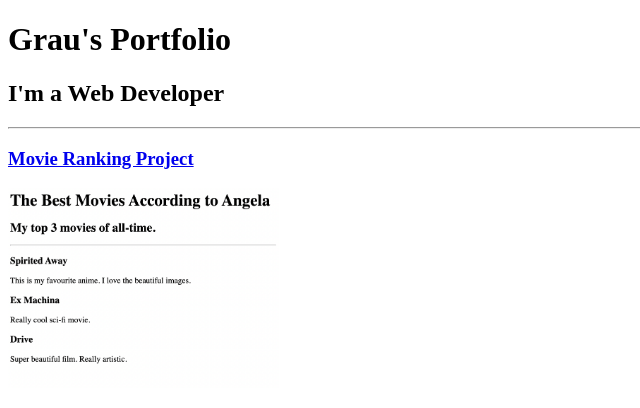
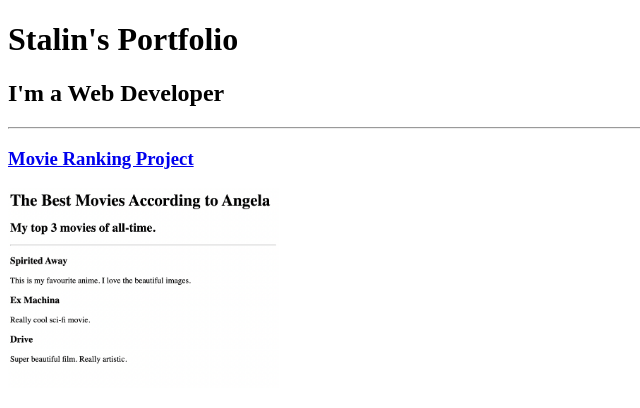
Before and after one commit to Stalin999/html-portfolio, a plain HTML site: page index.html in a window 1280 px wide. Shown: the top 408 px of the page, without its empty margins (0-640 px from the left). Drawn offline with Linux system fonts and the light colour scheme.

Commit message:
index.html

```diff
--- a/index.html
+++ b/index.html
@@ -19,11 +19,11 @@ https://developer.mozilla.org/en-US/docs/Web/HTML/Element/img#attr-height -->
 <html lang="en">
     <head>
         <meta charset="UTF-8">
-        <title>Grau's Portfolio</title>
+        <title>Stalin's Portfolio</title>
     </head>
 
     <body>
-        <h1>Grau's Portfolio</h1>
+        <h1>Stalin's Portfolio</h1>
         <h2>I'm a Web Developer</h2>
         <hr />
         <h3>
```
